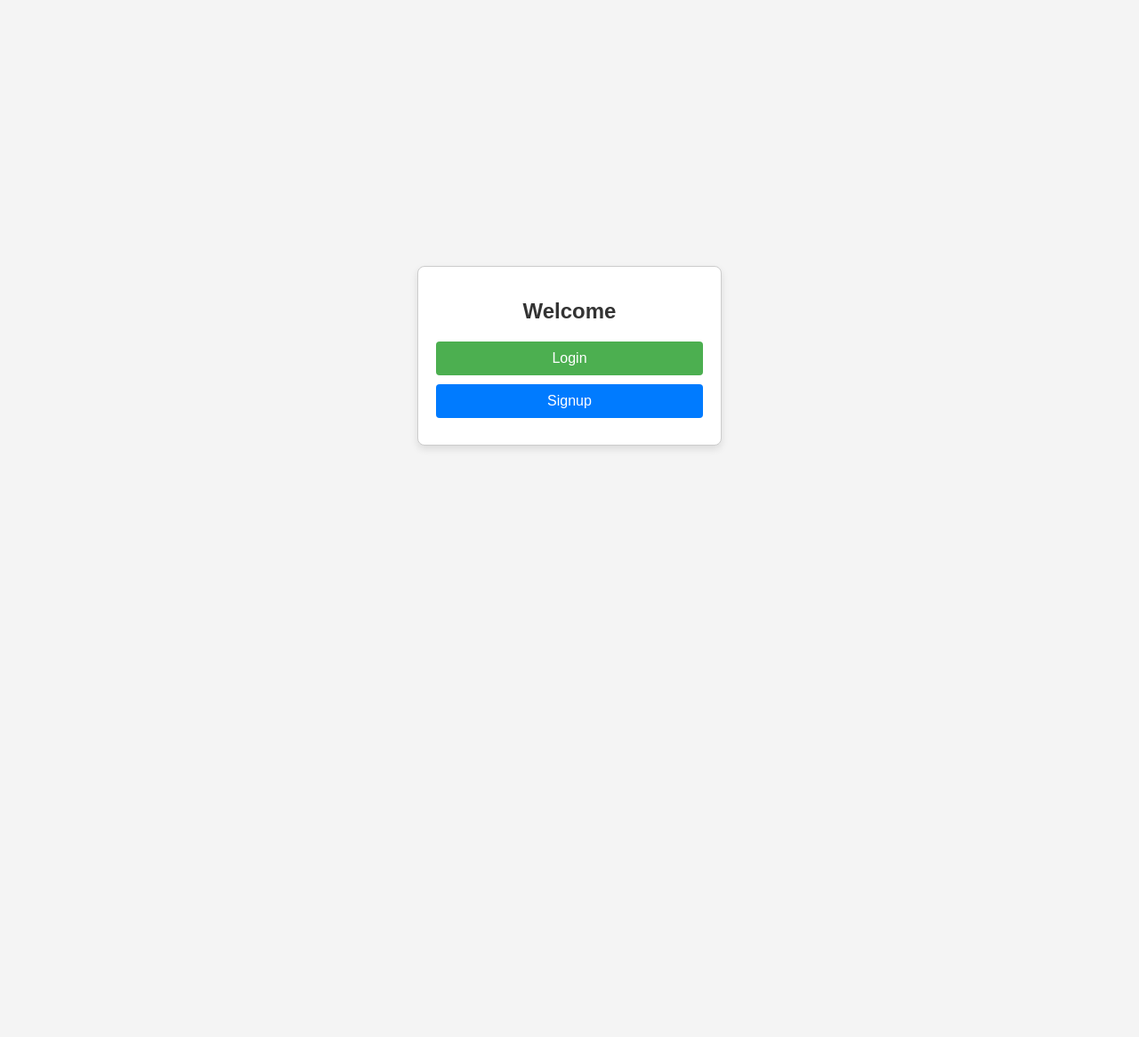
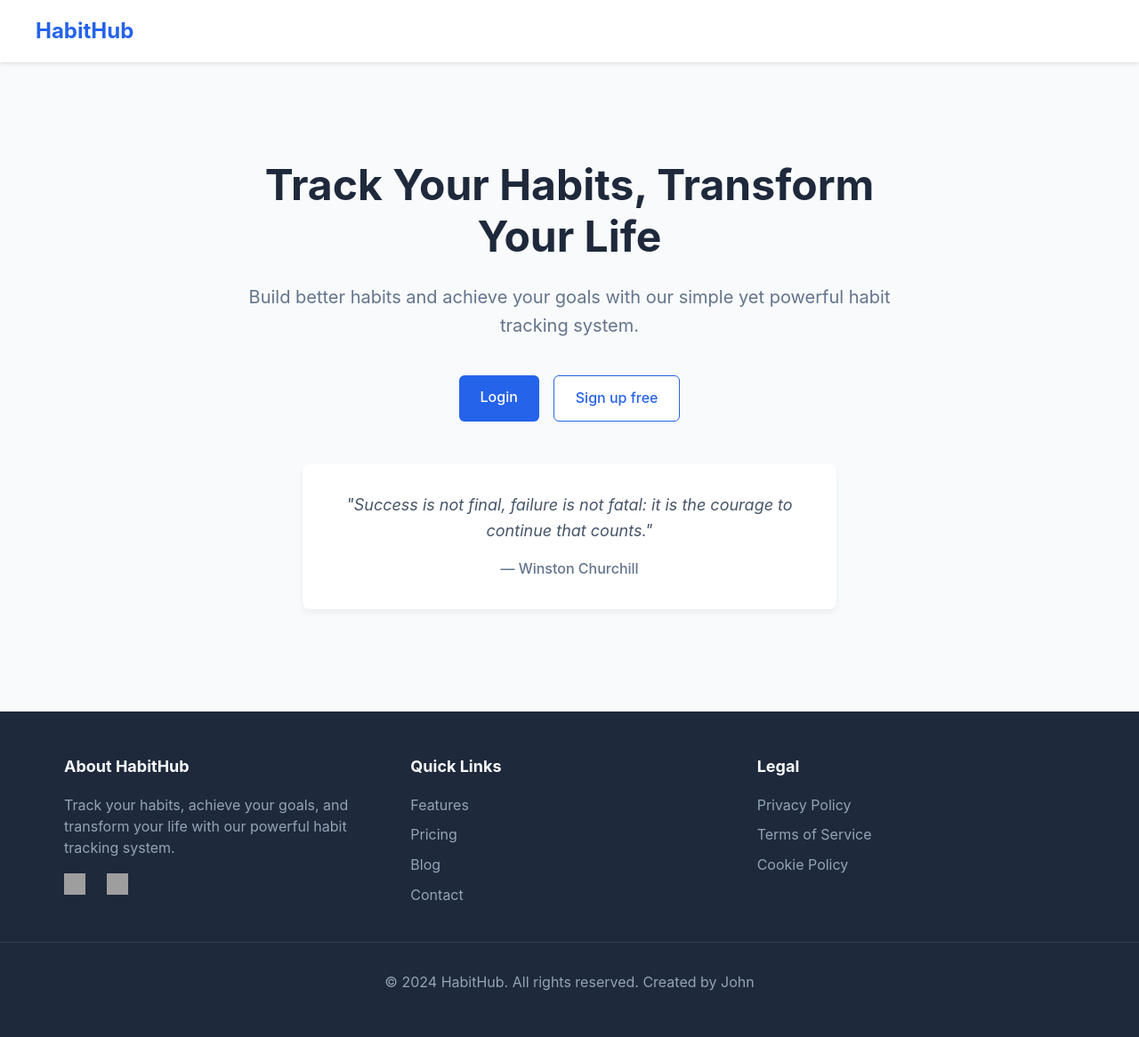
Before and after one commit to dharmateja03/Streakpy, a Django app: page / in a window 1280 px wide. Shown: the whole page at 89% size. Before the commit the page ends 505 px from the top, so only its background shows below. Run offline with Django 5.2, Linux system fonts and the light colour scheme; grey boxes are pictures that could not be loaded.

Commit message:
UI  updated

```diff
--- a/streakpy/models.py
+++ b/streakpy/models.py
@@ -23,7 +23,7 @@ class Habit(models.Model):
         if not completions:
             return 0
 
-        streak = 1
+        streak = 0
         latest = completions[0].completed_at
 
         for completion in completions:
--- a/streakpy/settings.py
+++ b/streakpy/settings.py
@@ -120,7 +120,7 @@ APPEND_SLASH = True
 STATIC_URL = "static/"
 # settings.py
 LOGIN_REDIRECT_URL = '/habits/'  # Redirect to the home page or another page after login
-LOGOUT_REDIRECT_URL = '/login/'  # Or any other page
+LOGOUT_REDIRECT_URL = '/'  # Or any other page
 
 # Default primary key field type
 # https://docs.djangoproject.com/en/5.1/ref/settings/#default-auto-field
--- a/streakpy/templates/streakpy/habit_detail.html
+++ b/streakpy/templates/streakpy/habit_detail.html
@@ -126,7 +126,7 @@
 </head>
 <body>
     <h1>{{ habit.name }}</h1>
-    <p><strong>Current Streak:</strong> {{ streak }} days</p>
+<!--    <p><strong>Current Streak:</strong> {{ habit.calculate_streak }} days</p>-->
 
     <h2>Last 10 Days</h2>
     <table>
--- a/streakpy/templates/streakpy/index.html
+++ b/streakpy/templates/streakpy/index.html
@@ -3,62 +3,287 @@
 <head>
     <meta charset="UTF-8">
     <meta name="viewport" content="width=device-width, initial-scale=1.0">
-    <title>Login and Signup</title>
+    <title>Habit Tracker - Welcome</title>
     <style>
+        * {
+            margin: 0;
+            padding: 0;
+            box-sizing: border-box;
+        }
+
         body {
-            display: flex;
-            justify-content: center;
-            align-items: center;
-            height: 100vh;
-            margin: 0;
-            font-family: Arial, sans-serif;
-            background-color: #f4f4f4;
-        }
-        .container {
-            width: 300px;
-            padding: 20px;
-            text-align: center;
-            border: 1px solid #ccc;
-            border-radius: 8px;
-            background-color: #fff;
-            box-shadow: 0 4px 8px rgba(0, 0, 0, 0.1);
-        }
-        .container h1 {
-            margin-bottom: 20px;
-            font-size: 24px;
+            font-family: -apple-system, BlinkMacSystemFont, 'Segoe UI', Roboto, Oxygen, Ubuntu, Cantarell, sans-serif;
+            line-height: 1.6;
             color: #333;
         }
+
+        nav {
+            padding: 1rem 2rem;
+            background: white;
+            box-shadow: 0 2px 4px rgba(0,0,0,0.1);
+            position: fixed;
+            width: 100%;
+            top: 0;
+            z-index: 100;
+        }
+
+        .nav-content {
+            max-width: 1200px;
+            margin: 0 auto;
+            display: flex;
+            justify-content: space-between;
+            align-items: center;
+        }
+
+        .logo {
+            font-size: 1.5rem;
+            font-weight: 700;
+            color: #2563eb;
+            text-decoration: none;
+        }
+
+        .hero {
+            padding: 8rem 2rem 4rem;
+            text-align: center;
+            background: #f8fafc;
+            min-height: 100vh;
+            display: flex;
+            align-items: center;
+        }
+
+        .hero-content {
+            max-width: 800px;
+            margin: 0 auto;
+        }
+
+        h1 {
+            font-size: 3rem;
+            margin-bottom: 1.5rem;
+            color: #1e293b;
+            line-height: 1.2;
+        }
+
+        .subtitle {
+            font-size: 1.25rem;
+            color: #64748b;
+            margin-bottom: 2.5rem;
+        }
+
+        .btn-group {
+            display: flex;
+            gap: 1rem;
+            justify-content: center;
+            margin-bottom: 3rem;
+        }
+
         .btn {
-            display: block;
-            width: 100%;
-            padding: 10px;
-            margin: 10px 0;
-            font-size: 16px;
-            border: none;
-            border-radius: 4px;
-            cursor: pointer;
+            display: inline-block;
+            padding: 0.75rem 1.5rem;
+            font-size: 1rem;
+            font-weight: 500;
+            text-decoration: none;
+            border-radius: 0.375rem;
+            transition: all 0.2s;
         }
-        .btn-login {
-            background-color: #4CAF50;
+
+        .btn-primary {
+            background: #2563eb;
             color: white;
         }
-        .btn-login:hover {
-            background-color: #45a049;
+
+        .btn-primary:hover {
+            background: #1d4ed8;
         }
-        .btn-signup {
-            background-color: #007BFF;
-            color: white;
+
+        .btn-secondary {
+            background: white;
+            color: #2563eb;
+            border: 1px solid #2563eb;
         }
-        .btn-signup:hover {
-            background-color: #0056b3;
+
+        .btn-secondary:hover {
+            background: #f8fafc;
         }
+
+        .quote {
+            max-width: 600px;
+            margin: 0 auto;
+            padding: 2rem;
+            border-radius: 0.5rem;
+            background: white;
+            box-shadow: 0 4px 6px rgba(0,0,0,0.05);
+        }
+
+        .quote-text {
+            font-size: 1.125rem;
+            color: #475569;
+            font-style: italic;
+            margin-bottom: 1rem;
+        }
+
+        .quote-author {
+            color: #64748b;
+            font-weight: 500;
+        }
+
+        @media (max-width: 640px) {
+            h1 {
+                font-size: 2rem;
+            }
+            .btn-group {
+                flex-direction: column;
+            }
+            .hero {
+                padding: 6rem 1rem 3rem;
+            }
+        }
+
+    .footer {
+    background-color: #1e293b;
+    padding: 3rem 0;
+    color: #94a3b8;
+}
+
+.footer-content {
+    max-width: 1200px;
+    margin: 0 auto;
+    padding: 0 2rem;
+    display: grid;
+    grid-template-columns: repeat(3, 1fr);
+    gap: 2rem;
+}
+
+.footer-section h3 {
+    color: #f8fafc;
+    margin-bottom: 1rem;
+    font-size: 1.125rem;
+}
+
+.footer-section p {
+    margin-bottom: 1rem;
+    line-height: 1.5;
+}
+
+.social-links {
+    display: flex;
+    gap: 1rem;
+}
+
+.social-links a {
+    color: #94a3b8;
+    text-decoration: none;
+    transition: color 0.2s;
+}
+
+.social-links a:hover {
+    color: #f8fafc;
+}
+
+.footer-links {
+    list-style: none;
+}
+
+.footer-links li {
+    margin-bottom: 0.5rem;
+}
+
+.footer-links a {
+    color: #94a3b8;
+    text-decoration: none;
+    transition: color 0.2s;
+}
+
+.footer-links a:hover {
+    color: #f8fafc;
+}
+
+.footer-bottom {
+    text-align: center;
+    margin-top: 2rem;
+    padding-top: 2rem;
+    border-top: 1px solid #334155;
+}
+
+@media (max-width: 768px) {
+    .footer-content {
+        grid-template-columns: 1fr;
+        text-align: center;
+    }
+
+    .social-links {
+        justify-content: center;
+    }
+}
+
+.icon {
+    width: 24px;
+    height: 24px;
+    vertical-align: middle;
+    margin-right: 0.5rem;
+}
     </style>
 </head>
 <body>
-    <div class="container">
-        <h1>Welcome</h1>
-        <button class="btn btn-login">Login</button>
-        <button class="btn btn-signup">Signup</button>
+    <nav>
+        <div class="nav-content">
+            <a href="/" class="logo">HabitHub</a>
+        </div>
+    </nav>
+
+    <section class="hero">
+        <div class="hero-content">
+            <h1>Track Your Habits, Transform Your Life</h1>
+            <p class="subtitle">Build better habits and achieve your goals with our simple yet powerful habit tracking system.</p>
+
+            <div class="btn-group">
+                <a href="/login/" class="btn btn-primary">Login</a>
+                <a href="/register/" class="btn btn-secondary">Sign up free</a>
+            </div>
+
+            <div class="quote">
+                <p class="quote-text">"Success is not final, failure is not fatal: it is the courage to continue that counts."</p>
+                <p class="quote-author">— Winston Churchill</p>
+            </div>
+        </div>
+    </section>
+<footer class="footer">
+    <div class="footer-content">
+        <div class="footer-section">
+            <h3>About HabitHub</h3>
+            <p>Track your habits, achieve your goals, and transform your life with our powerful habit tracking system.</p>
+            <div class="social-links">
+                <a href="https://github.com/john" target="_blank">
+                    <img class="icon" src="https://cdn-icons-png.flaticon.com/512/25/25231.png" alt="GitHub">
+                </a>
+                <a href="https://linkedin.com/in/john" target="_blank">
+                    <img class="icon" src="https://cdn-icons-png.flaticon.com/512/61/61109.png" alt="LinkedIn">
+                </a>
+            </div>
+        </div>
+
+        <div class="footer-section">
+            <h3>Quick Links</h3>
+            <ul class="footer-links">
+                <li><a href="/features">Features</a></li>
+                <li><a href="/pricing">Pricing</a></li>
+                <li><a href="/blog">Blog</a></li>
+                <li><a href="/contact">Contact</a></li>
+            </ul>
+        </div>
+
+        <div class="footer-section">
+            <h3>Legal</h3>
+            <ul class="footer-links">
+                <li><a href="/privacy">Privacy Policy</a></li>
+                <li><a href="/terms">Terms of Service</a></li>
+                <li><a href="/cookies">Cookie Policy</a></li>
+            </ul>
+        </div>
     </div>
+
+    <div class="footer-bottom">
+        <p>&copy; 2024 HabitHub. All rights reserved. Created by John</p>
+    </div>
+</footer>
 </body>
 </html>
--- a/streakpy/urls.py
+++ b/streakpy/urls.py
@@ -1,14 +1,15 @@
 from django.urls import path
 from . import view
 from django.contrib.auth import views as auth_views
-
+from django.contrib.auth.views import LogoutView
+from .view import logout_view
 
 urlpatterns = [
     path('', view.home, name='home'),
     path('login/', auth_views.LoginView.as_view(), name='login'),
     path('register/', view.register_view, name='register'),
 path('habits/', view.habit_list, name='habit_list'),
-path('logout/', view.logout_view, name='logout'),
+path('logout/', logout_view, name='logout'),
 path('add-habit/', view.add_habit, name='add_habit'),
     path('complete-habit/<int:habit_id>/', view.complete_habit, name='complete_habit'),
     path('delete-habit/<int:habit_id>/', view.delete_habit, name='delete_habit'),
--- a/streakpy/view.py
+++ b/streakpy/view.py
@@ -25,7 +25,7 @@ def register_view(request):
     else:
         form = CustomUserCreationForm()
 
-    return render(request, 'register.html', {'form': form})
+    return render(request, 'registration/signup.html', {'form': form})
 
 
 # Login view
@@ -131,4 +131,4 @@ def habit_detail(request, habit_id):
     })
 def logout_view(request):
     logout(request)  # Log the user out
-    return redirect('login')
+    return redirect('home')
```
Also changed, not shown: db.sqlite3.
